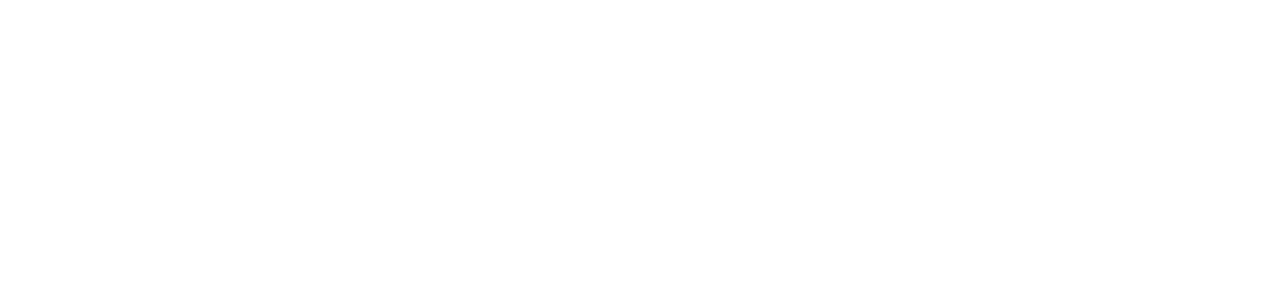
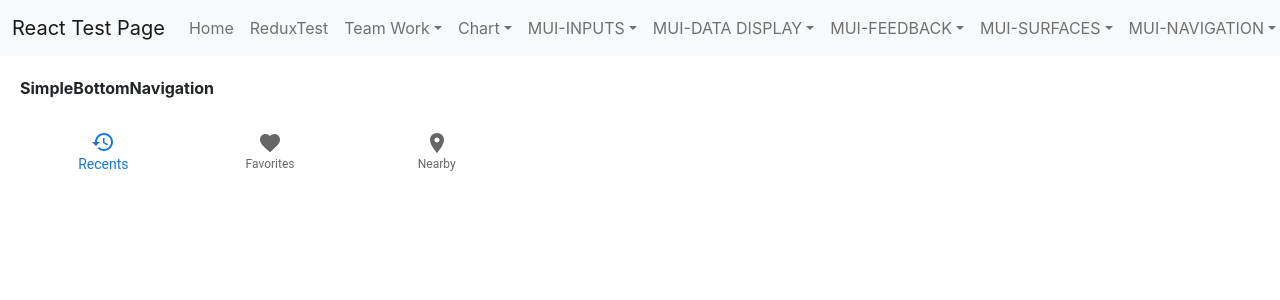
Before and after one commit to jinseok1306/React-Test, a React (Create React App) app in the folder ReactProject/client_app/: page /MUI/ButtonNavigationPage in a window 1280 px wide. Before the commit this address had no page. Shown: the top 300 px of the page. Built offline with nearby package versions, Linux system fonts and the light colour scheme.

Commit message:
MUI SimpleBottomNavigation 테스트 완료

```diff
--- a/ReactProject/client_app/src/App.tsx
+++ b/ReactProject/client_app/src/App.tsx
@@ -50,6 +50,7 @@ function App() {
                   <Route path="/MUI/AppbarPage" element={<Page.AppbarPage />} />
                   <Route path="/MUI/CardPage" element={<Page.CardPage />} />
                   <Route path="/MUI/PaperPage" element={<Page.PaperPage />} />
+                  <Route path="/MUI/ButtonNavigationPage" element={<Page.ButtonNavigationPage />} />
               </Routes>
           </Provider>
     </div>
--- /dev/null
+++ b/ReactProject/client_app/src/components/ButtonNavigation/SimpleBottomNavigation.tsx
@@ -0,0 +1,27 @@
+import * as React from 'react';
+import Box from '@mui/material/Box';
+import BottomNavigation from '@mui/material/BottomNavigation';
+import BottomNavigationAction from '@mui/material/BottomNavigationAction';
+import RestoreIcon from '@mui/icons-material/Restore';
+import FavoriteIcon from '@mui/icons-material/Favorite';
+import LocationOnIcon from '@mui/icons-material/LocationOn';
+
+export default function SimpleBottomNavigation() {
+  const [value, setValue] = React.useState(0);
+
+  return (
+    <Box sx={{ width: 500 }}>
+      <BottomNavigation
+        showLabels
+        value={value}
+        onChange={(event, newValue) => {
+          setValue(newValue);
+        }}
+      >
+        <BottomNavigationAction label="Recents" icon={<RestoreIcon />} />
+        <BottomNavigationAction label="Favorites" icon={<FavoriteIcon />} />
+        <BottomNavigationAction label="Nearby" icon={<LocationOnIcon />} />
+      </BottomNavigation>
+    </Box>
+  );
+}
--- a/ReactProject/client_app/src/components/Menu.tsx
+++ b/ReactProject/client_app/src/components/Menu.tsx
@@ -64,6 +64,9 @@ const Menu = () => {
                                 <NavDropdown.Item><Link to="/MUI/CardPage" style={{ color: 'rgba(0, 0, 0, 0.55)', textDecoration: 'none' }}>CardPage</Link></NavDropdown.Item>
                                 <NavDropdown.Item><Link to="/MUI/PaperPage" style={{ color: 'rgba(0, 0, 0, 0.55)', textDecoration: 'none' }}>PaperPage</Link></NavDropdown.Item>
                             </NavDropdown>
+                            <NavDropdown title="MUI-NAVIGATION" id="navbarScrollingDropdown">
+                                <NavDropdown.Item><Link to="/MUI/ButtonNavigationPage" style={{ color: 'rgba(0, 0, 0, 0.55)', textDecoration: 'none' }}>ButtonNavigationPage</Link></NavDropdown.Item>
+                            </NavDropdown>
                         </Nav>
                     </Navbar.Collapse>
                 </Container>
--- /dev/null
+++ b/ReactProject/client_app/src/pages/MUI/ButtonNavigationPage.tsx
@@ -0,0 +1,22 @@
+import React, { useCallback, useState } from "react";
+import Menu from '../../components/Menu';
+import Grid from '@mui/material/Grid';
+import SimpleBottomNavigation from '../../components/ButtonNavigation/SimpleBottomNavigation';
+
+const ButtonNavigationPage = () => {
+    return (
+        <div>
+            <Menu />
+            <div style={{ margin: 20 }}>
+                <Grid container rowSpacing={1} columnSpacing={{ xs: 1, sm: 2, md: 3 }}>
+                    <Grid item xs={3}>
+                        <b>SimpleBottomNavigation</b><div>&nbsp;</div>
+                        <SimpleBottomNavigation />
+                    </Grid>
+                </Grid>
+            </div>
+        </div>
+    );
+};
+
+export default ButtonNavigationPage;
--- a/ReactProject/client_app/src/pages/index.tsx
+++ b/ReactProject/client_app/src/pages/index.tsx
@@ -38,3 +38,4 @@ export { default as AccordionPage } from './MUI/AccordionPage';
 export { default as AppbarPage } from './MUI/AppbarPage';
 export { default as CardPage } from './MUI/CardPage';
 export { default as PaperPage } from './MUI/PaperPage';
+export { default as ButtonNavigationPage } from './MUI/ButtonNavigationPage';
```
Also changed, not shown: 1 other file (tests, documents, lock files or other folders).
